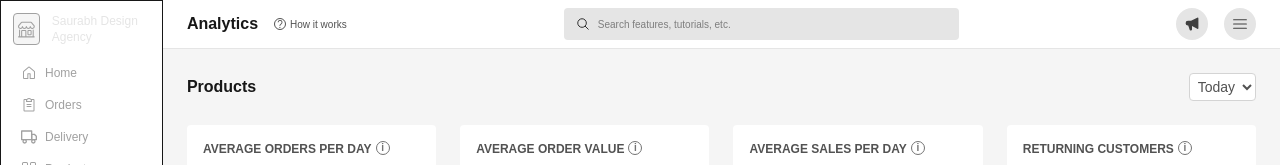
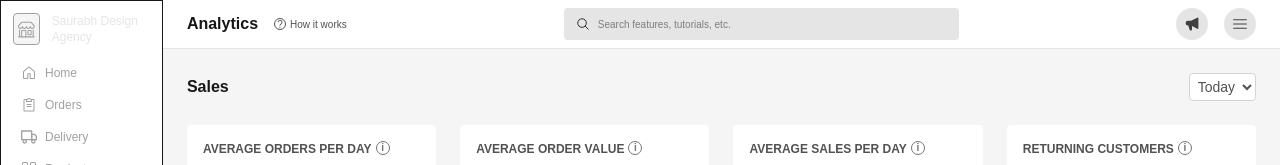
Before and after one commit to vishy312/dukan-clone, a Next.js app: page /analytics/sales in a window 1280 px wide. Shown: the top 165 px of the page. Built offline with nearby package versions, Linux system fonts and the light colour scheme.

Commit message:
minor fixes

```diff
--- a/app/analytics/sales/page.tsx
+++ b/app/analytics/sales/page.tsx
@@ -31,7 +31,7 @@ const SalesAnalytics = () => {
   return (
     <div className=" w-full h-screen">
       <div className="flex justify-between items-baseline mb-6">
-        <h2 className="text-primary font-semibold">Products</h2>
+        <h2 className="text-primary font-semibold">Sales</h2>
         <select
           name="timeline"
           id="timeline"
--- a/app/analytics/traffic/page.tsx
+++ b/app/analytics/traffic/page.tsx
@@ -31,7 +31,7 @@ const TrafficAnalytics = () => {
   return (
     <div className=" w-full h-screen">
       <div className="flex justify-between items-baseline mb-6">
-        <h2 className="text-primary font-semibold">Products</h2>
+        <h2 className="text-primary font-semibold">Traffic</h2>
         <select
           name="timeline"
           id="timeline"
```
